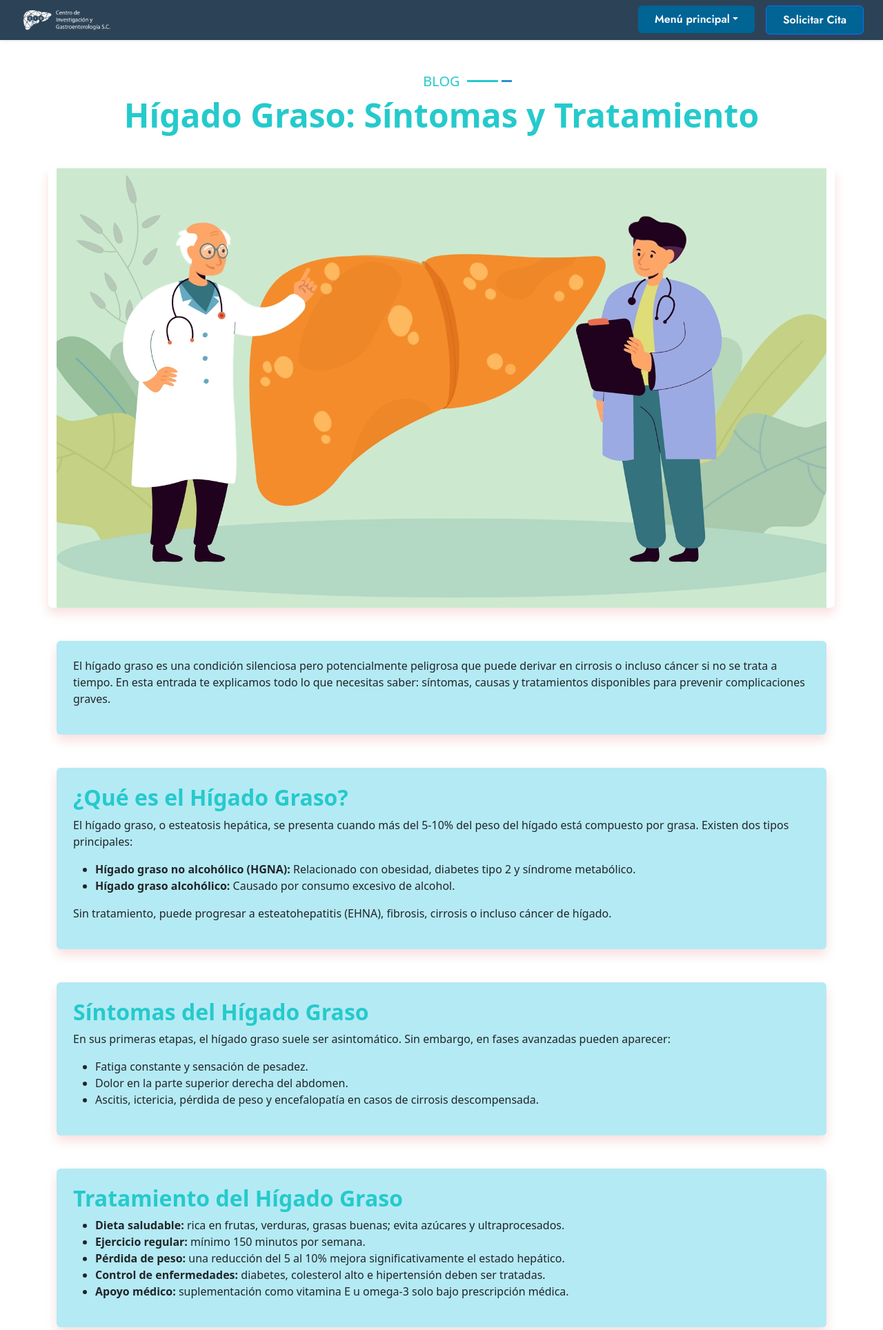
After one commit to Joscarmesa/cig-new, a Flask app: template templates/blog_content/blog/higado_graso_sintomas_tratamiento.html in a window 1280 px wide. The commit adds this page. Shown: the top 1928 px of the page at 69% size. Run offline with Flask 3, Linux system fonts and the light colour scheme; the template is opened without the code that fills it, so the values that code supplies are empty; parts of the project's set-up code (start-up, migrations or seed data) failed here and were passed over; some libraries are stand-ins or nearby versions.

Commit message:
actualizado blog

```diff
--- a/blog_routes.py
+++ b/blog_routes.py
@@ -67,3 +67,7 @@ def nuevo_logo():
 @blog_bp.route('/blog/fibroscan_gratis_cdmx')
 def fibroscan_gratis_cdmx():
     return render_template('blog_content/blog/fibroscan_gratis_cdmx.html', canonical_url="https://higadograso.mx/blog/fibroscan_gratis_cdmx")
+
+@blog_bp.route('/blog/higado_graso_sintomas_tratamiento')
+def higado_graso_sintomas_tratamiento():
+    return render_template('blog_content/blog/higado_graso_sintomas_tratamiento.html', canonical_url="https://higadograso.mx/blog/higado_graso_sintomas_tratamiento")
--- /dev/null
+++ b/templates/blog_content/blog/higado_graso_sintomas_tratamiento.html
@@ -0,0 +1,109 @@
+{% extends 'index.html' %}
+
+{% block main_content %}
+
+<!-- Meta SEO -->
+<title>Hígado Graso: Síntomas, Tratamiento y Prevención | CIG</title>
+<meta name="description" content="Descubre los síntomas, causas y tratamientos para el hígado graso. Aprende cómo prevenir complicaciones hepáticas y mejora tu salud en el CIG.">
+
+<!-- Blog Start -->
+<div class="container-fluid py-5 wow fadeInUp" data-wow-delay="0.1s" id="blog-higado-graso">
+    <div class="container">
+        <!-- Título -->
+        <div class="section-title mb-5 text-center">
+            <h5 class="position-relative d-inline-block text-primary text-uppercase">Blog</h5>
+            <h1 class="display-5 mb-0">Hígado Graso: Síntomas y Tratamiento</h1>
+        </div>
+
+        <!-- Imagen destacada -->
+        <div class="row mb-5 text-center">
+            <img class="img-fluid rounded shadow" loading="lazy"
+                src="{{ url_for('static', filename='img/BLOGABR3.webp') }}" alt="Hígado graso y síntomas"
+                style="max-width: 100%; height: auto; object-fit: cover;">
+        </div>
+
+        <!-- Introducción -->
+        <div class="bg-light p-4 rounded shadow mb-5 wow fadeIn" data-wow-delay="0.2s">
+            <p>El hígado graso es una condición silenciosa pero potencialmente peligrosa que puede derivar en cirrosis o incluso cáncer si no se trata a tiempo. En esta entrada te explicamos todo lo que necesitas saber: síntomas, causas y tratamientos disponibles para prevenir complicaciones graves.</p>
+        </div>
+
+        <!-- ¿Qué es el Hígado Graso? -->
+        <div class="bg-light p-4 rounded shadow mb-5 wow fadeIn" data-wow-delay="0.3s">
+            <h2 class="text-primary">¿Qué es el Hígado Graso?</h2>
+            <p>El hígado graso, o esteatosis hepática, se presenta cuando más del 5-10% del peso del hígado está compuesto por grasa. Existen dos tipos principales:</p>
+            <ul>
+                <li><strong>Hígado graso no alcohólico (HGNA):</strong> Relacionado con obesidad, diabetes tipo 2 y síndrome metabólico.</li>
+                <li><strong>Hígado graso alcohólico:</strong> Causado por consumo excesivo de alcohol.</li>
+            </ul>
+            <p>Sin tratamiento, puede progresar a esteatohepatitis (EHNA), fibrosis, cirrosis o incluso cáncer de hígado.</p>
+        </div>
+
+        <!-- Síntomas -->
+        <div class="bg-light p-4 rounded shadow mb-5 wow fadeIn" data-wow-delay="0.4s">
+            <h2 class="text-primary">Síntomas del Hígado Graso</h2>
+            <p>En sus primeras etapas, el hígado graso suele ser asintomático. Sin embargo, en fases avanzadas pueden aparecer:</p>
+            <ul>
+                <li>Fatiga constante y sensación de pesadez.</li>
+                <li>Dolor en la parte superior derecha del abdomen.</li>
+                <li>Ascitis, ictericia, pérdida de peso y encefalopatía en casos de cirrosis descompensada.</li>
+            </ul>
+        </div>
+
+        <!-- Tratamiento -->
+        <div class="bg-light p-4 rounded shadow mb-5 wow fadeIn" data-wow-delay="0.5s">
+            <h2 class="text-primary">Tratamiento del Hígado Graso</h2>
+            <ul>
+                <li><strong>Dieta saludable:</strong> rica en frutas, verduras, grasas buenas; evita azúcares y ultraprocesados.</li>
+                <li><strong>Ejercicio regular:</strong> mínimo 150 minutos por semana.</li>
+                <li><strong>Pérdida de peso:</strong> una reducción del 5 al 10% mejora significativamente el estado hepático.</li>
+                <li><strong>Control de enfermedades:</strong> diabetes, colesterol alto e hipertensión deben ser tratadas.</li>
+                <li><strong>Apoyo médico:</strong> suplementación como vitamina E u omega-3 solo bajo prescripción médica.</li>
+            </ul>
+        </div>
+
+        <!-- Imagen ilustrativa -->
+        <div class="row mb-5 text-center">
+            <img class="img-fluid rounded shadow" loading="lazy"
+                src="{{ url_for('static', filename='img/BLOGABR4.webp') }}" alt="Tratamiento para hígado graso"
+                style="max-width: 100%; height: auto; object-fit: cover;">
+        </div>
+
+        <!-- Participación en Estudios -->
+        <div class="bg-light p-4 rounded shadow mb-5 wow fadeIn" data-wow-delay="0.6s">
+            <h2 class="text-primary">Investigación y Estudios Clínicos</h2>
+            <p>En el Centro de Investigación y Gastroenterología realizamos estudios para avanzar en el tratamiento del hígado graso. Si estás interesado en participar, consulta con nuestros especialistas.</p>
+        </div>
+
+        <!-- CTA WhatsApp -->
+        <div class="container my-5">
+            <div class="row text-center">
+                <h3 class="mb-4">¿Necesitas atención personalizada?</h3>
+                <p class="mb-4">Haz clic en uno de los botones para enviarnos un mensaje directo por WhatsApp. ¡Estamos para ayudarte!</p>
+                <div class="col-md-6 mb-3">
+                    <a href="https://wa.me/525565430983?text=Hola%2C%20me%20gustar%C3%ADa%20informaci%C3%B3n%20sobre%20la%20sucursal%20Durango."
+                        target="_blank" class="btn btn-whatsapp-custom btn-lg w-100 d-flex align-items-center justify-content-center">
+                        <i class="fab fa-whatsapp fa-lg me-2"></i> Mándanos un WhatsApp - Sucursal Durango
+                    </a>
+                </div>
+                <div class="col-md-6 mb-3">
+                    <a href="https://wa.me/525644071939?text=Hola%2C%20me%20gustar%C3%ADa%20informaci%C3%B3n%20sobre%20la%20sucursal%20Universidad."
+                        target="_blank" class="btn btn-whatsapp-custom btn-lg w-100 d-flex align-items-center justify-content-center">
+                        <i class="fab fa-whatsapp fa-lg me-2"></i> Mándanos un WhatsApp - Sucursal Universidad
+                    </a>
+                </div>
+            </div>
+        </div>
+
+        <!-- Referencias -->
+        <div class="bg-secondary text-white p-3 rounded wow fadeIn" data-wow-delay="0.7s">
+            <h4 class="text-white">Referencias:</h4>
+            <ul>
+                <li>Fundación Americana del Hígado (2020). <a class="text-white" href="https://liverfoundation.org/" target="_blank">Enfermedad del hígado graso no alcohólico (EHGNA)</a>.</li>
+                <li>Chalasani, N., et al. (2021). <em>Guía práctica de 2020 sobre el diagnóstico y tratamiento del EHGNA</em>. Hepatología, 72(1), 8-28. <a class="text-white" href="https://doi.org/10.1002/hep.31474" target="_blank">DOI</a></li>
+            </ul>
+        </div>
+    </div>
+</div>
+<!-- Blog End -->
+
+{% endblock %}
```
Also changed, not shown: templates/blog.html (+20 -0 lines), static/img/BLOGABR3.webp (added), static/img/BLOGABR4.webp (added).
